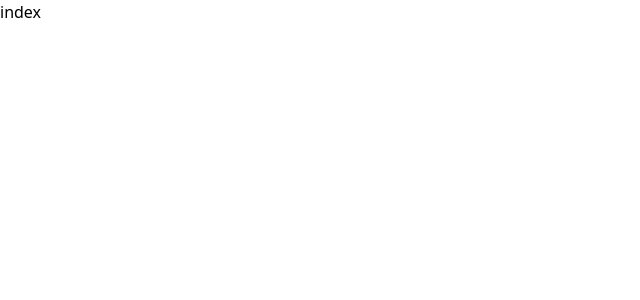
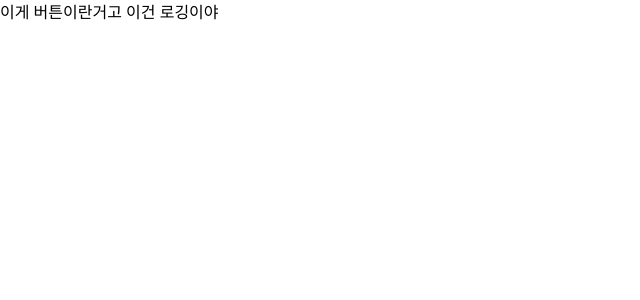
Before and after one commit to XionWCFM/composite-practice, a Next.js app: page /log in a window 1280 px wide. Shown: the top 300 px of the page, without its empty margins (0-640 px from the left). Built offline with nearby package versions, Linux system fonts and the light colour scheme.

Commit message:
:sparkles: 로깅 아키텍처

```diff
--- a/logging/hook/use-click-logging.ts
+++ b/logging/hook/use-click-logging.ts
@@ -9,7 +9,7 @@ export const useClickLogging = (): UserTracker => {
   });
   return {
     track: (eventName, eventPath, options) => {
-      console.log('이렇게 로그를 찍습니다.', eventName, eventPath, user.userId);
+      console.log('이렇게 로그를 찍습니다.', eventName, eventPath, '순수하지 못한 기본 정보는 훅에서',user.userName);
     },
   };
 };
--- a/pages/log/index.tsx
+++ b/pages/log/index.tsx
@@ -1,9 +1,19 @@
+import ClickLogging from '@/logging/component/click-logging';
 import React from 'react';
 
 interface indexProps {}
 
 const index = ({}: indexProps) => {
-  return <div>index</div>;
+  return (
+    <div>
+      <ClickLogging
+        eventName={'example_example-button_click'}
+        eventPath={'example_main_top_example-button'}
+      >
+        <div>이게 버튼이란거고 이건 로깅이야</div>
+      </ClickLogging>
+    </div>
+  );
 };
 
 export default index;
```
